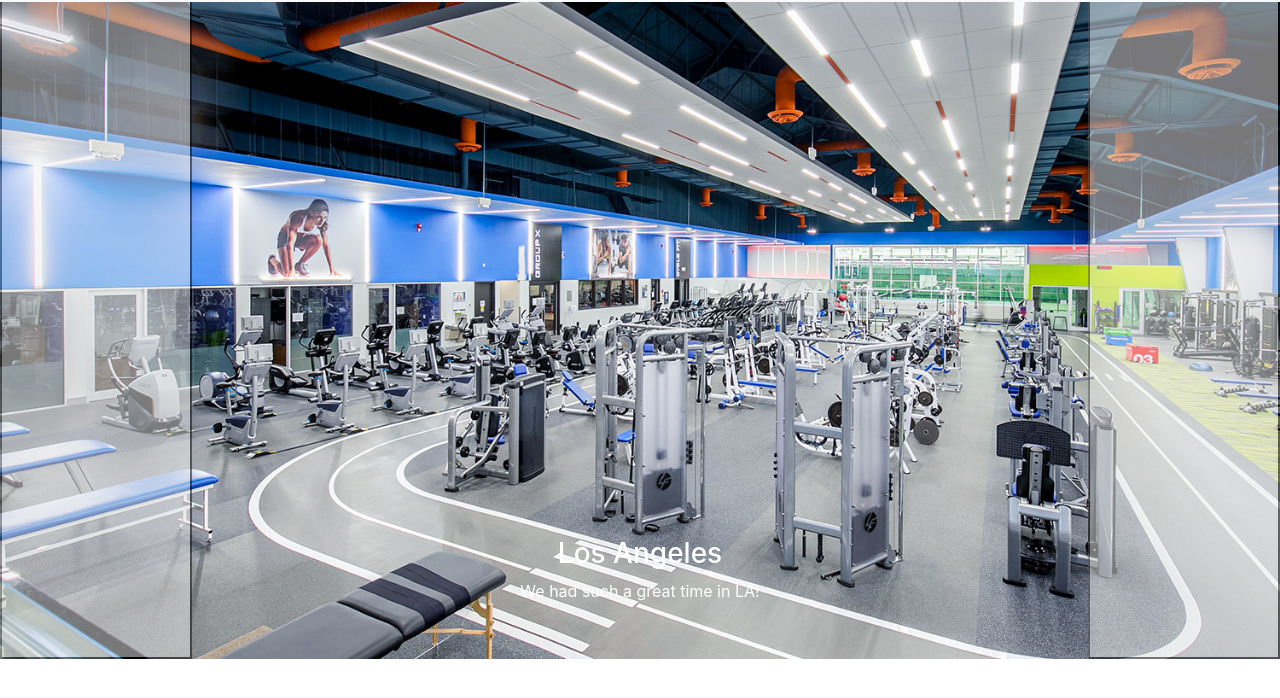
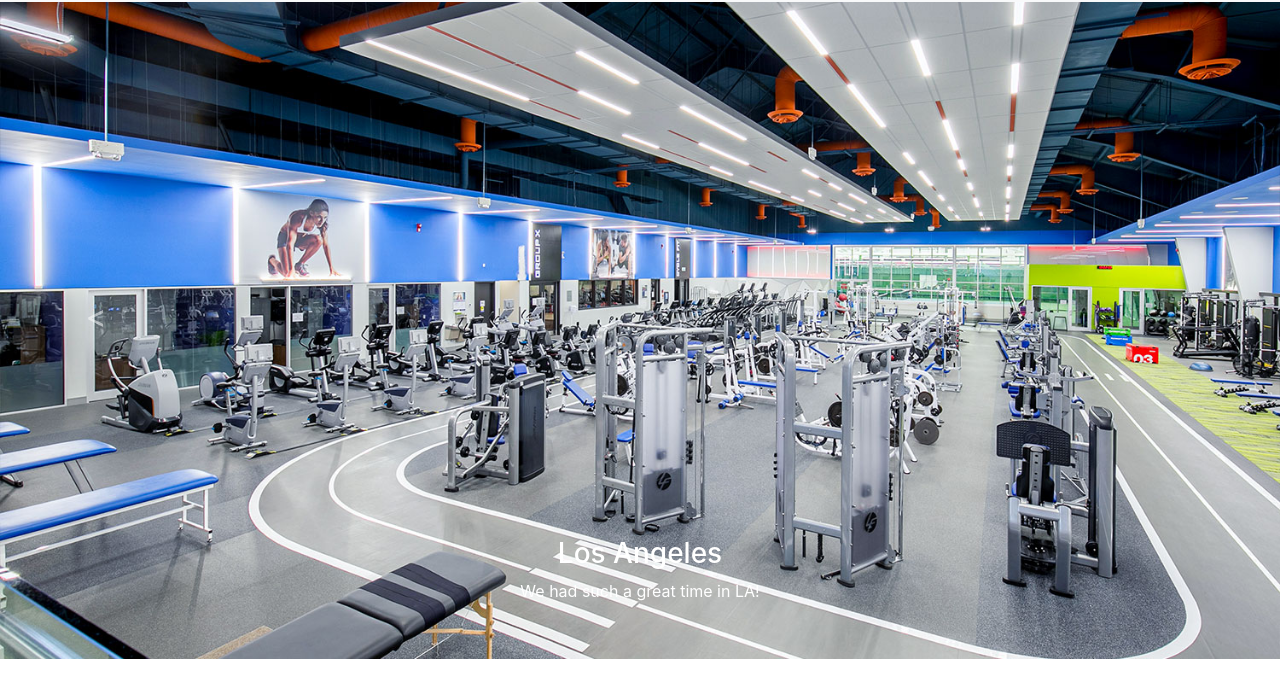
Before and after one commit to DiegoCastroT/GymWeb, a website: page index.html in a window 1280 px wide. Shown: the part 80-778 px from the top of the page. Drawn offline with nearby package versions, Linux system fonts and the light colour scheme.

Commit message:
cositas perras

```diff
--- a/index.html
+++ b/index.html
@@ -28,6 +28,13 @@
         }
         .carousel-item {
     transition: none !important;
+  }
+  .transparent-button {
+    background: none;
+    border: none;
+    color: white; /* You can change the color of the symbols < and > */
+    font-size: 2rem; /* Adjust the size of the symbols */
+    outline: none;
   }
     </style>
     <script src="https://cdn.jsdelivr.net/npm/bootstrap@5.3.0-alpha1/dist/js/bootstrap.bundle.min.js"></script>
@@ -92,12 +99,13 @@
       </div>
     </div>
 
-    <button class="carousel-control-prev" type="button" data-bs-target="#demo" data-bs-slide="prev">
-        <
-      </button>
-      <button class="carousel-control-next" type="button" data-bs-target="#demo" data-bs-slide="next">
-        >
-      </button>
+    <button class="carousel-control-prev transparent-button" type="button" data-bs-target="#demo" data-bs-slide="prev">
+        <span>&lt;</span>
+    </button>
+    <button class="carousel-control-next transparent-button" type="button" data-bs-target="#demo" data-bs-slide="next">
+        <span>&gt;</span>
+    </button>
+
     </div>
 
 
```
